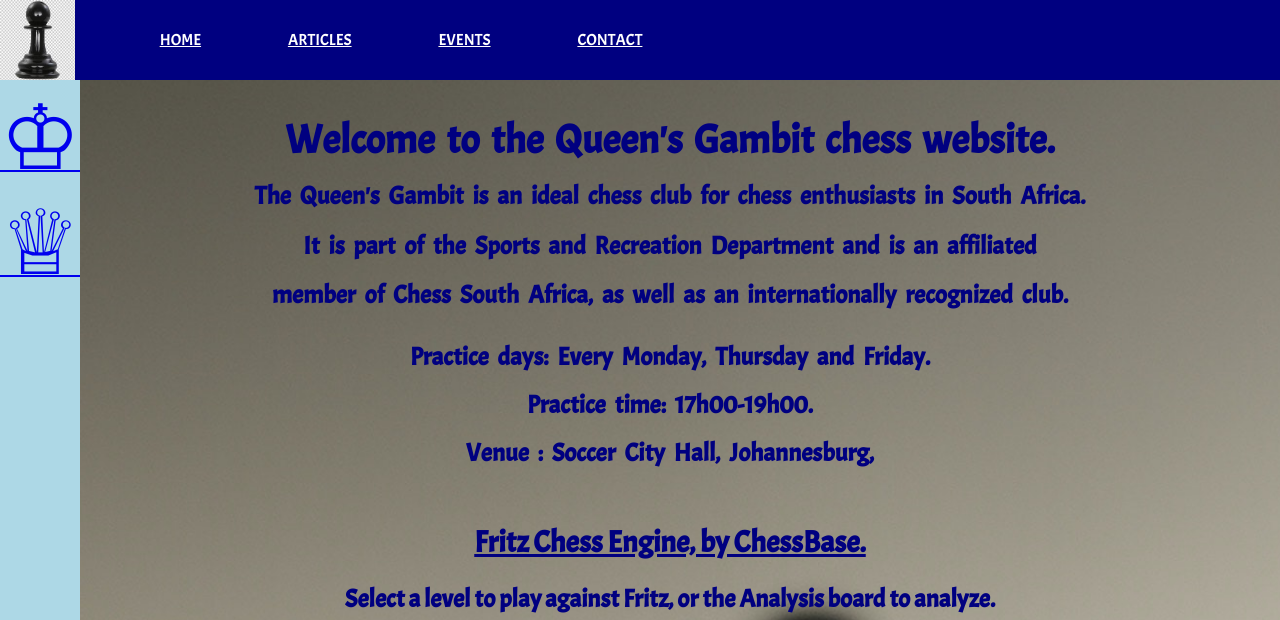
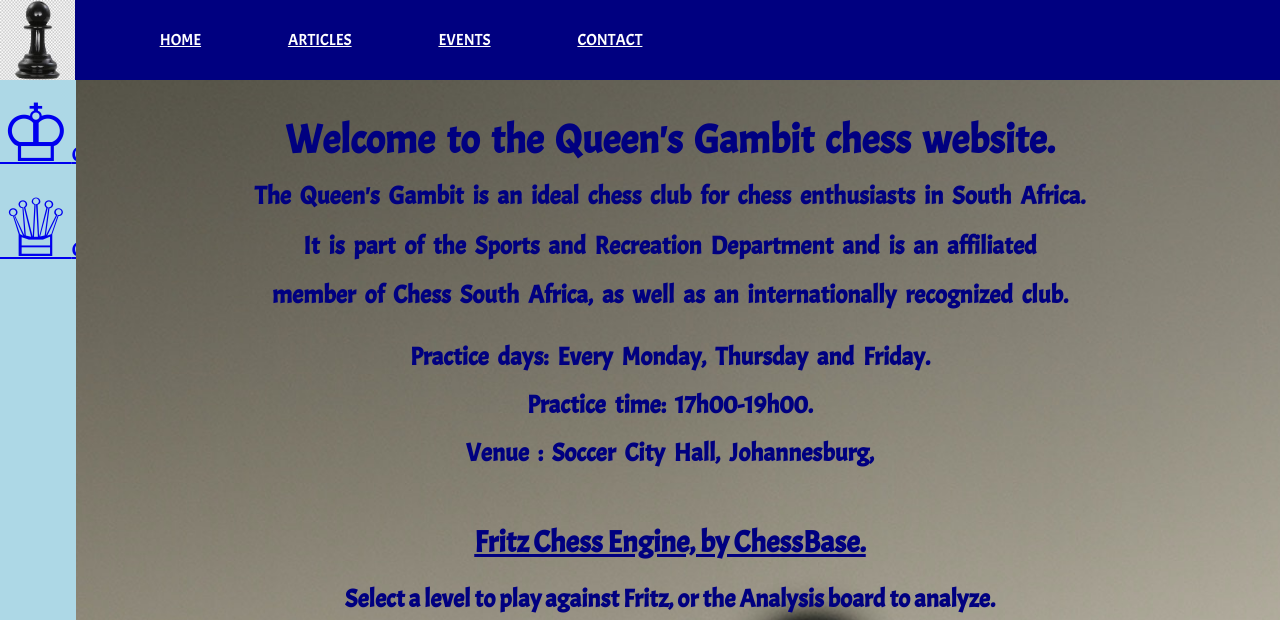
Before and after one commit to Mats-TI/chessSite, a plain HTML site: page index.html in a window 1280 px wide. Shown: the top 620 px of the page. Drawn offline with Linux system fonts and the light colour scheme.

Commit message:
Update mainStyle.css

```diff
--- a/mainStyle.css
+++ b/mainStyle.css
@@ -316,7 +316,7 @@ footer li {
 	}
 
 	.mainList a:hover {
-		color: aqua;
+		color: skyblue;
 	}
 
 	.mainLogo {
@@ -356,7 +356,7 @@ footer li {
 	}
 
 	.sideNav {
-		width: 80px;
+		width: 76px;
 		height: 400vh;
 		background-color: lightblue;
 		position: fixed;
@@ -375,7 +375,7 @@ footer li {
 		}*/
 
 	.sideList span {
-		font-size: 90px;
+		font-size: 80px;
 	}
 
 	.sideList {
@@ -701,3 +701,5 @@ h2,
 h3 {
 	color: navy;
 }
+
+b
```
